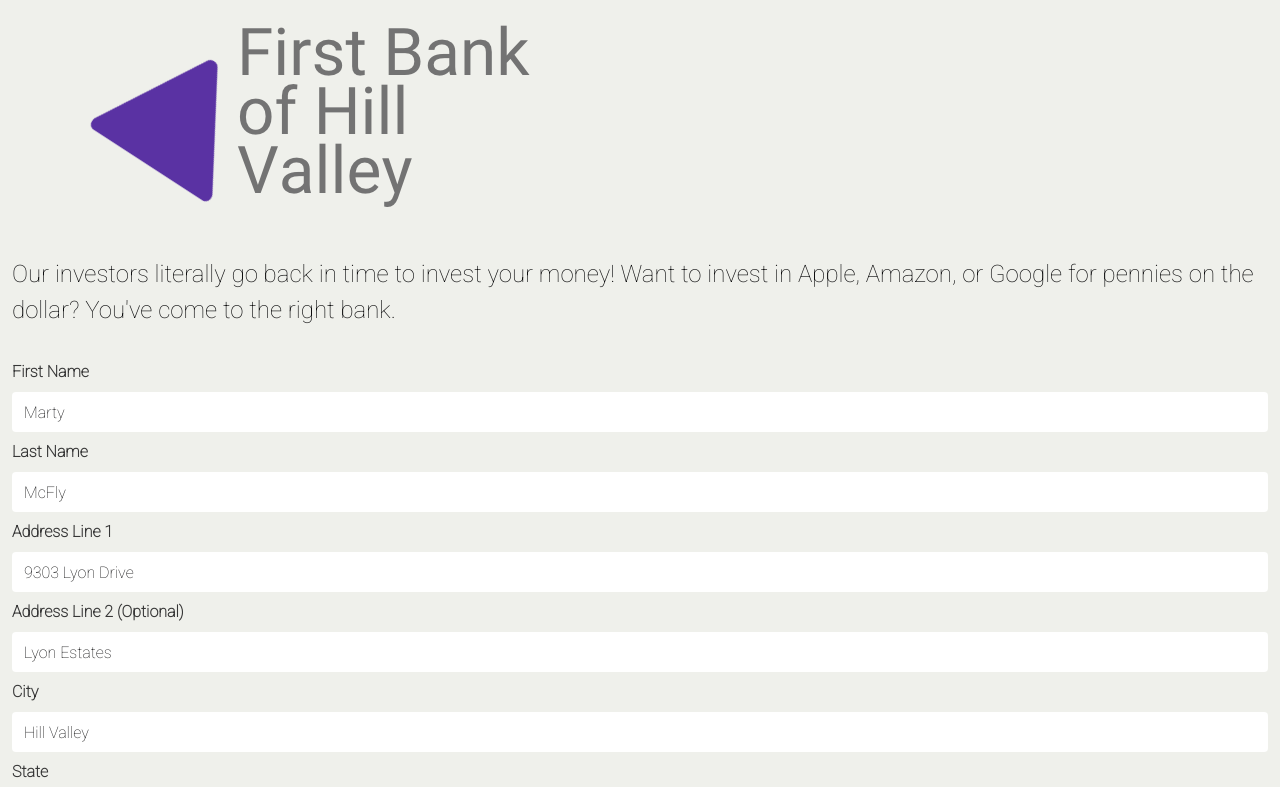
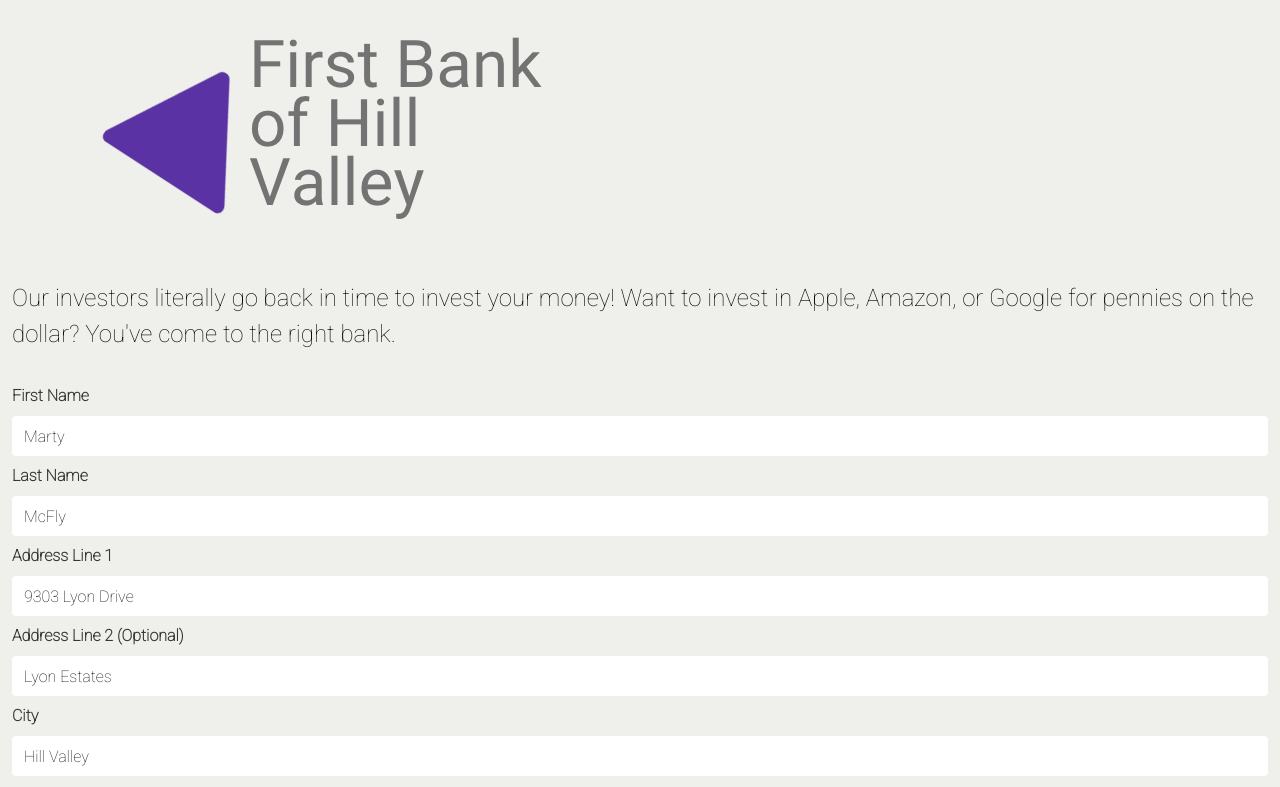
Before and after one commit to stevedoesitall/alloy-client, a Svelte app: page / in a window 1280 px wide. Shown: the top 787 px of the page. Built offline with nearby package versions, Linux system fonts and the light colour scheme.

Commit message:
Tweaked hero image

```diff
--- a/src/App.svelte
+++ b/src/App.svelte
@@ -56,7 +56,7 @@
 	}
 </script>
 
-<main>
+<main id="hero-image" class="column is-full">
 	<img alt="1st Bank of Hill Valley" src="./images/logo.png" />
 </main>
 
```
